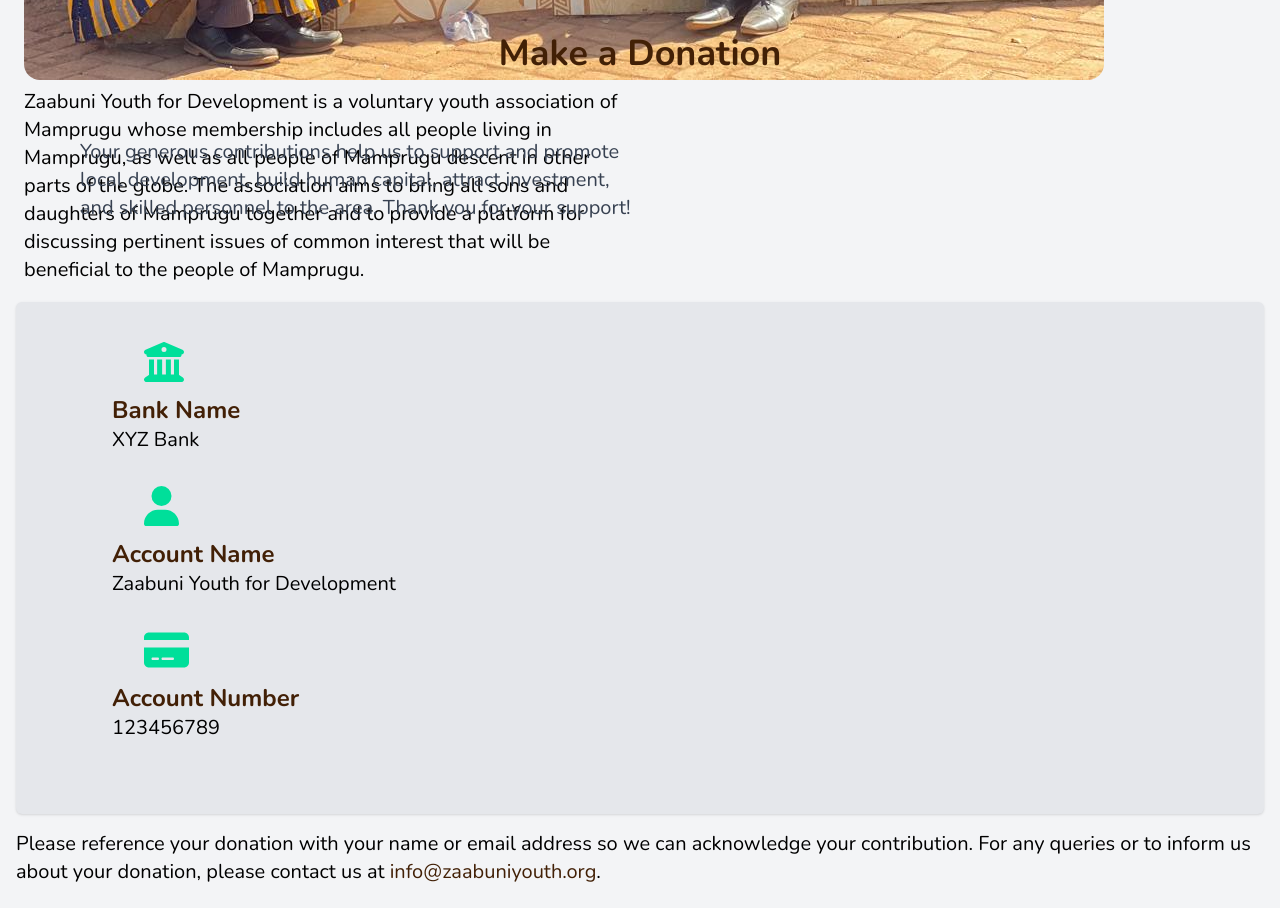
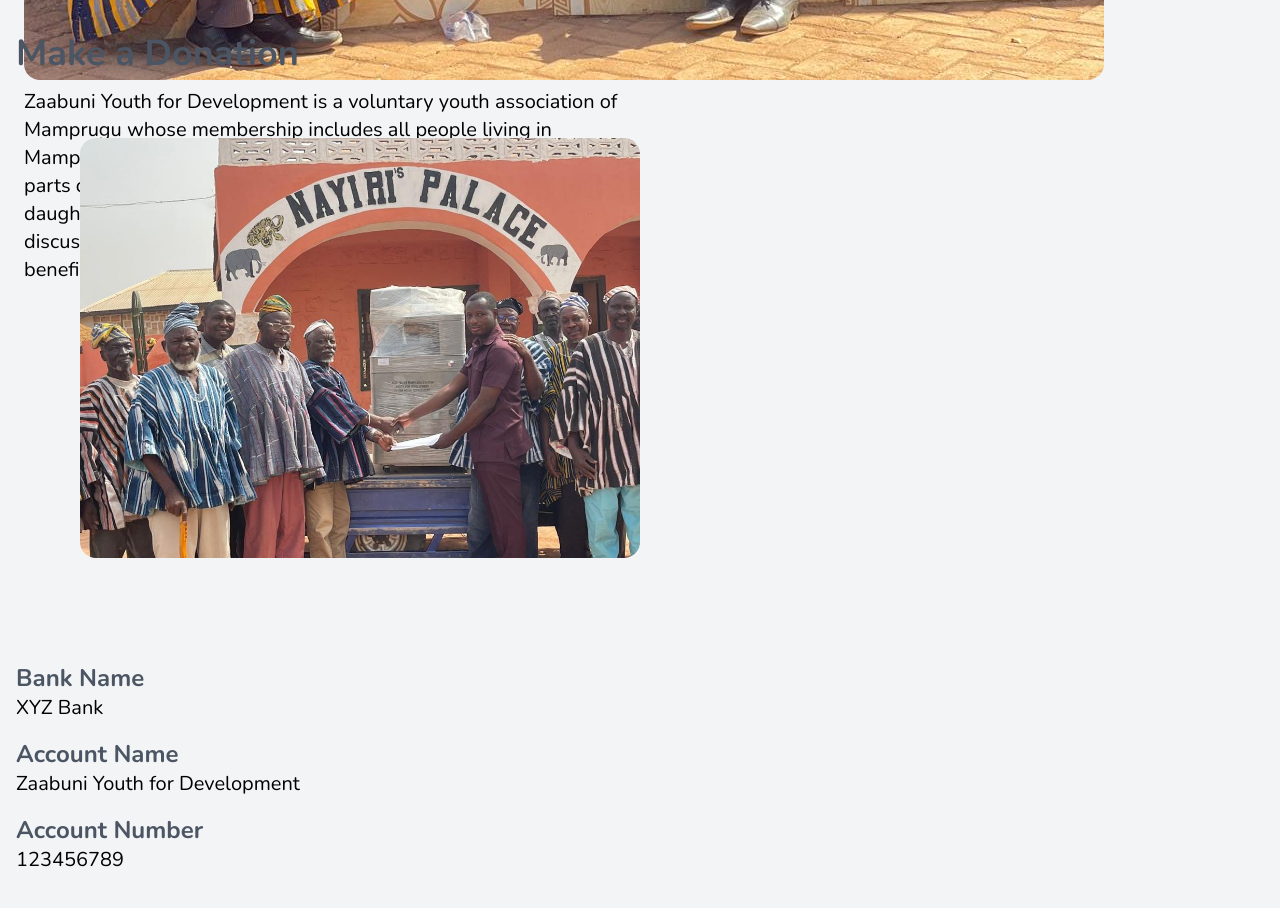
Before and after one commit to Tawphiq/zaabuni-youth, a React (Vite) app in the folder frontend/zaabuni/: page / in a window 1280 px wide. Shown: the part 2780-3688 px from the top of the page. Built offline with nearby package versions, Linux system fonts and the light colour scheme; a web font is replaced by a local one.

Commit message:
"made more changes"

```diff
--- a/frontend/zaabuni/src/components/Donate.jsx
+++ b/frontend/zaabuni/src/components/Donate.jsx
@@ -3,50 +3,27 @@ import AOS from 'aos';
 import 'aos/dist/aos.css';
 import { FontAwesomeIcon } from '@fortawesome/react-fontawesome';
 import { faUniversity, faUser, faCreditCard} from '@fortawesome/free-solid-svg-icons';
-//import zaabdonate from '../assets/zaadonor.jpg'
+import donatezaa from '../assets/donatezaa.jpg'
 
 const Donation = () => {
   useEffect(() => {AOS.init({duration: 2000})}, [])
   return (
     <section name="donate" className="bg-gray-100 font-nunito">
       <div className="containerg mx-4">
-        <h2 data-aos="fade-left" className="text-4xl font-bold pt-10 text-center text-yellow-950">Make a Donation</h2>
+        <h2 data-aos="fade-left" className="text-4xl font-bold pt-10 text-gray-600">Make a Donation</h2>
         <div className='grid lg:grid-cols-2 lg:p-16'>
-        {/* <img src={zaabdonate} alt="" className='lg:h-80' /> */}
-          <p className="mb-4 text-xl text-gray-700">
-            Your generous contributions help us to support and promote local development, build human capital, attract investment, and skilled personnel to the area. Thank you for your support!
-          </p>
+        <img src={donatezaa} alt="" className='rounded-2xl' />
           </div>
-          <div className='bg-gray-200 shadow rounded-md py-10'>
-          {/* <h3 className="text-3xl text-center font-semibold mb-2 text-yellow-950">Bank Details</h3> */}
-          <p data-aos="fade-up" className="mb-8 grid ml-24">
-            <FontAwesomeIcon icon={faUniversity} className="text-[#00df9a] ml-8 mb-3 flex h-10" />
-            <p className='text-yellow-950 text-2xl font-bold'>Bank Name</p>
-            <p className='text-xl'>XYZ Bank</p>
-          </p>
-          <p data-aos="fade-up" className="mb-8 grid ml-24">
-            <FontAwesomeIcon icon={faUser} className="text-[#00df9a] ml-8 mb-3 flex h-10" />
-            <p className='text-yellow-950 text-2xl font-bold'>Account Name</p>
-            <p className='text-xl'>Zaabuni Youth for Development</p>
-          </p>
-          <p data-aos="fade-up" className="mb-8 grid ml-24">
-            <FontAwesomeIcon icon={faCreditCard} className="text-[#00df9a] ml-8 mb-3 flex h-10" />
-            <p className='text-yellow-950 text-2xl font-bold'>Account Number</p>
+          <div className='py-10'>
+            <p className='text-gray-600  text-2xl font-bold'>Bank Name</p>
+            <p className='text-xl mb-4'>XYZ Bank</p>
+            <p className='text-gray-600  text-2xl font-bold'>Account Name</p>
+            <p className='text-xl mb-4'>Zaabuni Youth for Development</p>
+            <p className='text-gray-600  text-2xl font-bold'>Account Number</p>
             <p className='text-xl'>123456789</p>
-          </p>
-          {/* <p className="mb-2">
-            <FontAwesomeIcon icon={faDollarSign} className="text-blue-600 mr-2" />
-            <strong>SWIFT Code:</strong> XYZBANK12
-          </p>
-          <p className="mb-2">
-            <FontAwesomeIcon icon={faCreditCard} className="text-blue-600 mr-2" />
-            <strong>IBAN:</strong> XYZ12345678901234567890
-          </p> */}
           </div>
-          <p className="mt-4 pb-6 text-xl">
-            Please reference your donation with your name or email address so we can acknowledge your contribution. For any queries or to inform us about your donation, please contact us at <a href="mailto:info@zaabuniyouth.org" className="text-yellow-950 hover:underline">
-              info@zaabuniyouth.org
-            </a>.
+          <p className="text-xl text-gray-700">
+            Your generous contributions help us to empower the youth of Mamprugu
           </p>
       </div>
     </section>
```
Also changed, not shown: frontend/zaabuni/src/assets/donatezaa.jpg (added).
